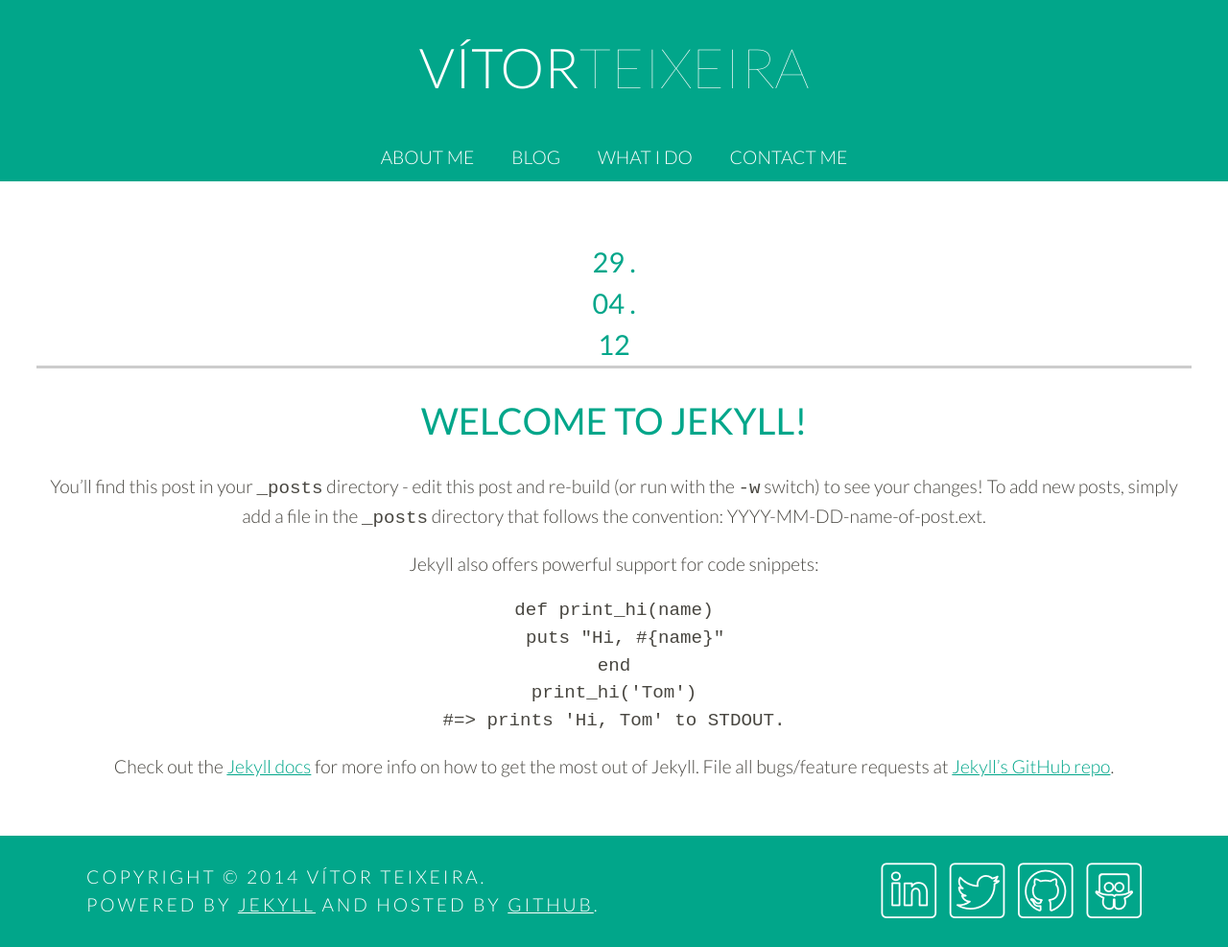
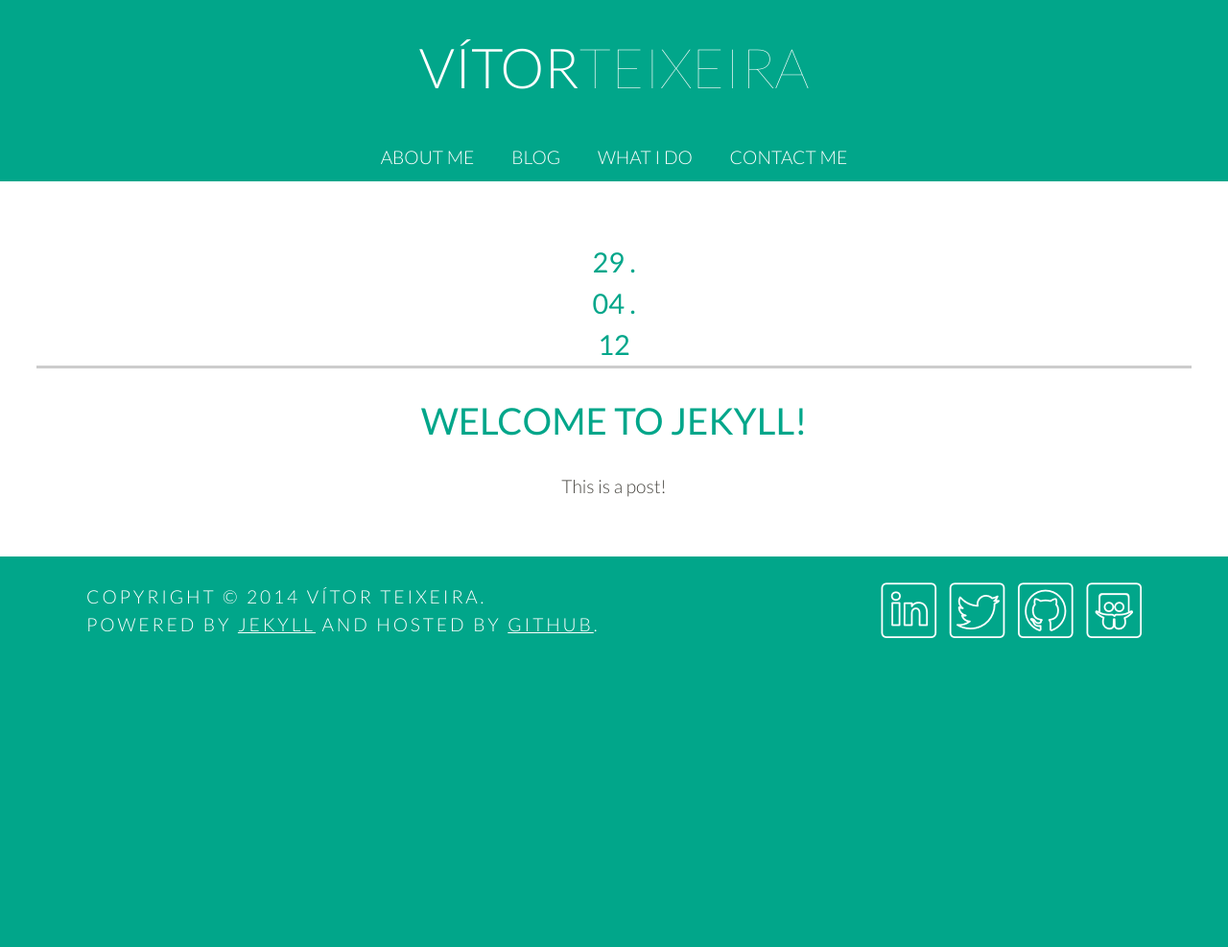
Before and after one commit to vitor-teixeira/vitor-teixeira, a Jekyll site: the page built from blog/_posts/2012-04-29-welcome-to-jekyll.markdown, in a window 1280 px wide. Shown: the whole page at 96% size. Built offline with Jekyll 4.4.1, drawn with Linux system fonts in a browser that asks for light colours; Markdown is read by kramdown in place of the engine named in the settings; after the commit the page ends 900 px from its top, so only the background shows below that.

Commit message:
Contact Form fix

```diff
--- a/_includes/header.html
+++ b/_includes/header.html
@@ -17,10 +17,7 @@
         <link rel="stylesheet" href="{{ BASE_PATH }}/css/normalize.css">
         <link rel="stylesheet" href="{{ BASE_PATH }}/css/style.css">
 
-        <!-- JS Stuff -->
-<!--        <script src="http://use.edgefonts.net/lato:n9,i4,n1,i7,i9,n7,i1,i3,n4,n3:all.js"></script>         TODO: Ask only for the required weights -->
-
-
+        {% if page.url == "/contact/index.html" %}
         <script type="text/javascript">
             window.onload = (function(){
                 if(window.location.hash == '#thank-you-message'){
@@ -28,19 +25,17 @@
                 }
             })
         </script>
+        {% endif %}
     </head>
     <body>
         <div class="page">
             <header role="banner">
-            <a href="/" class="long-logo">
-                <h1>Vítor<span>Teixeira</span></h1>
-            </a>
-
-<!--                <a href="/"><img src="{{ BASE_PATH }}/img/long-logo-white.png" alt="Welcome to Vítor Teixeira's website" class="long-logo"></a>-->
+                <a href="/" class="long-logo">
+                    <h1>Vítor<span>Teixeira</span></h1>
+                </a>
 
                 <nav role="navigation">
                     <ul>
-                        <!--                        <li><a href="#"><{{ BASE_PATH }}/img src="img/short-logo-white.png" alt="" class="short-logo"></a></li>-->
                         <li><a{% if page.url == "/index.html" %} class="current" {% endif %} href="/">About Me</a></li>
                         <li><a{% if page.url == "/blog/index.html" %} class="current" {% endif %} href="/blog/">Blog</a></li>
                         <li><a{% if page.url == "/work/index.html" %} class="current" {% endif %} href="/work/">What I Do</a></li>
@@ -48,4 +43,4 @@
                     </ul>
                 </nav>
             </header>
-           <main role="main">
+            <main role="main">
--- a/blog/_posts/2012-04-29-welcome-to-jekyll.markdown
+++ b/blog/_posts/2012-04-29-welcome-to-jekyll.markdown
@@ -5,20 +5,4 @@
 categories: blog
 ---
 
-You'll find this post in your `_posts` directory - edit this post and re-build (or run with the `-w` switch) to see your changes!
-To add new posts, simply add a file in the `_posts` directory that follows the convention: YYYY-MM-DD-name-of-post.ext.
-
-Jekyll also offers powerful support for code snippets:
-
-{% highlight ruby %}
-def print_hi(name)
-  puts "Hi, #{name}"
-end
-print_hi('Tom')
-#=> prints 'Hi, Tom' to STDOUT.
-{% endhighlight %}
-
-Check out the [Jekyll docs][jekyll] for more info on how to get the most out of Jekyll. File all bugs/feature requests at [Jekyll's GitHub repo][jekyll-gh].
-
-[jekyll-gh]: https://github.com/mojombo/jekyll
-[jekyll]:    http://jekyllrb.com
+This is a post!
--- a/contact/index.html
+++ b/contact/index.html
@@ -13,7 +13,7 @@
 
                         <form class="contact-form" role="form" method="POST" action="http://forms.brace.io/vsdteixeira@gmail.com">
 
-                            <input type="hidden" name="_next" value="//vitor-teixeira.github.io#thank-you-message" />
+                            <input type="hidden" name="_next" value="//vitor-teixeira.github.io/contact/#thank-you-message" />
                             <div class="contact-details">
                             <label for="form-name">Name<span class="required-mark">*</span></label>
                             <input id="form-name" name="name" type="text" placeholder="Your Name" required>
--- a/css/style.css
+++ b/css/style.css
@@ -49,6 +49,7 @@
 
 em{
     font-weight: 400;
+    font-style: normal;
 }
 
 
@@ -191,13 +192,13 @@
 }
 
 ::-moz-selection {
-  color: #fff;
-  background: #01a68a;
+    color: #fff;
+    background: #01a68a;
 }
 
 ::selection {
-  color: #fff;
-  background: #01a68a;
+    color: #fff;
+    background: #01a68a;
 }
 
 /*-
@@ -210,9 +211,6 @@
 }
 section{
     text-align: center;
-}
-
-section{
     padding: 2em;
 }
 
@@ -232,9 +230,10 @@
 
 header nav li {
     margin: 0;
-    display: block;
+    display: inline-block;
     margin-bottom: 3px;
     text-transform: uppercase;
+    width: 45%;
 }
 
 header nav a {
@@ -278,6 +277,7 @@
 a.long-logo h1 span{
     font-weight: 100;
 }
+
 /*-
 Section HELLO
 */
@@ -286,7 +286,7 @@
 }
 
 #hello img.my-pic{
-    border: 4px double #484640;
+    border: 3px solid #484640;
     border-radius: 100%;
 }
 
@@ -324,6 +324,8 @@
 section#blog, section#post{
     background: #fff;
 }
+
+
 
 
 /*-
@@ -430,7 +432,7 @@
 
 #contact .social-contacts a i{
     color: #01a68a;
-    font-size: 4em;
+    font-size: 3.2em;
     transition: all .3s;
 
 }
@@ -511,7 +513,14 @@
         }
     }
 
-/* Scaling up! */
+/*Typical phone landscape size and up*/
+@media screen and (min-width: 480px){
+    header nav li {
+        width: auto
+    }
+}
+
+/* Scaling up to tablets! */
 @media screen and (min-width: 768px) {
     body{
         font-size: 1.2em;
@@ -551,6 +560,8 @@
         width: 100%;
         overflow: hidden;
     }
+
+
 
     #hello{
         text-align: left;
```
Also changed, not shown: blog/index.html (+20 -9 lines).
